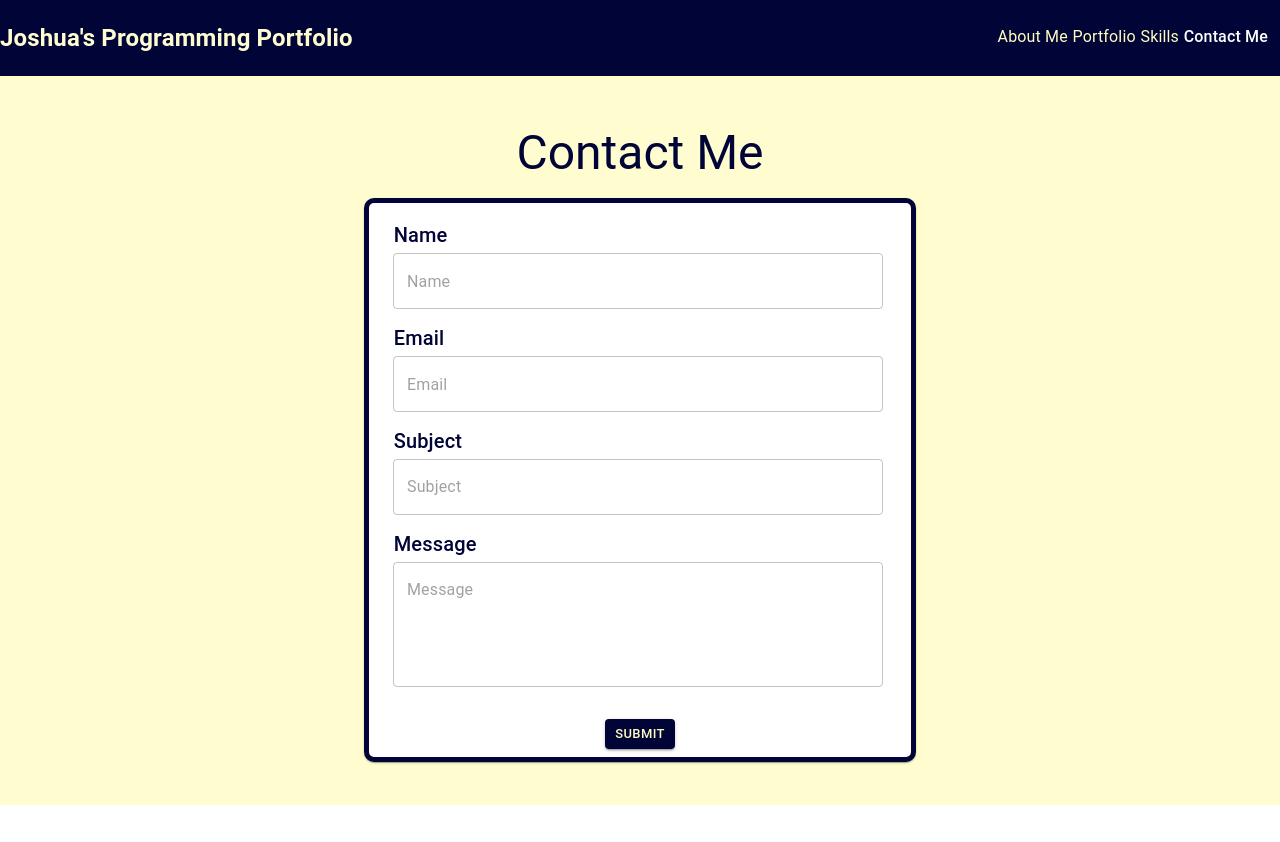
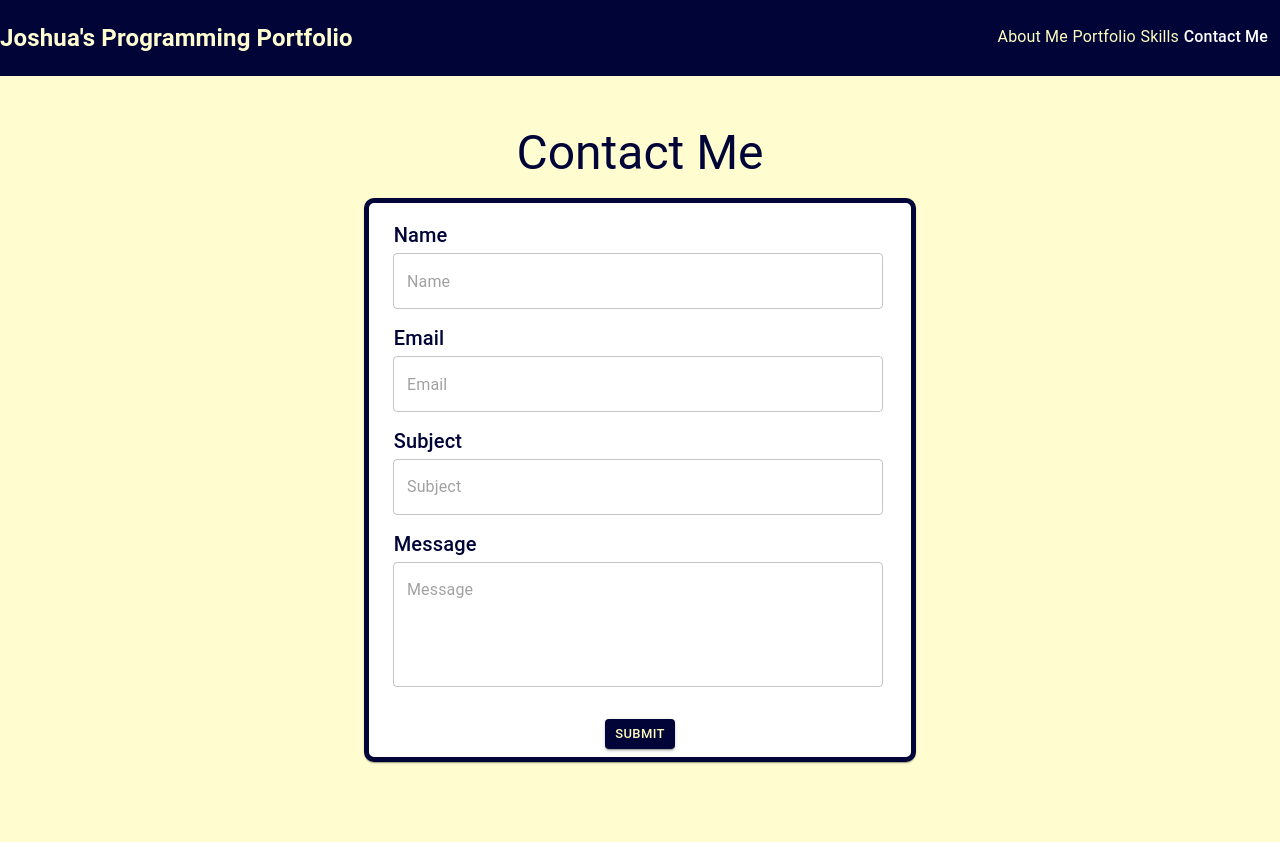
Before and after one commit to CoderJ01/material-ui-programming-portfolio, a React (Create React App) app in the folder client/: page /contact-me in a window 1280 px wide. Before the commit the page ends 805 px from the top, so only its background shows below. Built offline with nearby package versions, Linux system fonts and the light colour scheme; no server answers.

Commit message:
bottom padding for all page components

```diff
--- a/client/src/pages/AboutMe/AboutMe.page.jsx
+++ b/client/src/pages/AboutMe/AboutMe.page.jsx
@@ -28,7 +28,7 @@ const AboutMe = () => {
                 <React.Fragment>
                     <CssBaseline />
                     <Container maxWidth="md">
-                        <Box sx={{ minHeight: '155vh', textAlign: 'center', marginTop: '6%', backgroundColor: 'rgb(255, 253, 208)'}}>
+                        <Box sx={{ minHeight: '155vh', textAlign: 'center', marginTop: '6%', backgroundColor: 'rgb(255, 253, 208)', paddingBottom: '10vh' }}>
                         <Typography variant="h3" gutterBottom sx={{ color: 'rgb(0, 4, 55)' }}>About Me</Typography>
                         <div style={{ display: 'flex', justifyContent:'center'}}>
                             <Avatar
--- a/client/src/pages/ContactMe/ContactMe.page.jsx
+++ b/client/src/pages/ContactMe/ContactMe.page.jsx
@@ -10,7 +10,7 @@ const ContactMe = () => {
         <React.Fragment>
             <CssBaseline />
             <Container maxWidth="sm">
-                <Box sx={{ minHeight: '85vh', marginTop: '9%', textAlign: 'center' }}>
+                <Box sx={{ minHeight: '85vh', marginTop: '9%', textAlign: 'center', paddingBottom: '10vh' }}>
                     <Typography variant="h3" gutterBottom sx={{ color: 'rgb(0, 4, 55)' }}>Contact Me</Typography>
                     <Form />
                 </Box>
--- a/client/src/pages/Portfolio/Portfolio.page.jsx
+++ b/client/src/pages/Portfolio/Portfolio.page.jsx
@@ -26,7 +26,7 @@ const Portfolio = () => {
                 <React.Fragment>
                     <CssBaseline />
                     <Container maxWidth="md">
-                        <Box sx={{ minHeight: '50vh', textAlign: 'center', marginTop: '6%', backgroundColor: 'rgb(255, 253, 208)' }}>
+                        <Box sx={{ minHeight: '50vh', textAlign: 'center', marginTop: '6%', backgroundColor: 'rgb(255, 253, 208)', paddingBottom: '10vh' }}>
                             <Typography variant="h3" gutterBottom sx={{ color: 'rgb(0, 4, 55)' }}>Portfolio</Typography>
                             <Container sx={{ marginTop: '6%' }}>
                                 <Section dataObj={data.sections[0]} fromTop={0} key={0}/>
--- a/client/src/pages/Skills/Skills.page.jsx
+++ b/client/src/pages/Skills/Skills.page.jsx
@@ -30,7 +30,7 @@ const Skills = () => {
                 <React.Fragment>
                     <CssBaseline />
                     <Container maxWidth="md">
-                        <Box sx={{ minHeight: '220vh', backgroundColor: 'rgb(255, 253, 208)' }}>
+                        <Box sx={{ minHeight: '220vh', backgroundColor: 'rgb(255, 253, 208)', paddingBottom: '10vh' }}>
                             <Typography variant="h3" gutterBottom sx={{ color: 'rgb(0, 4, 55)', textAlign: 'center', marginTop: '6%'}}>Skills and Knowledge</Typography>
                             <Container>
                                 <Box
```
